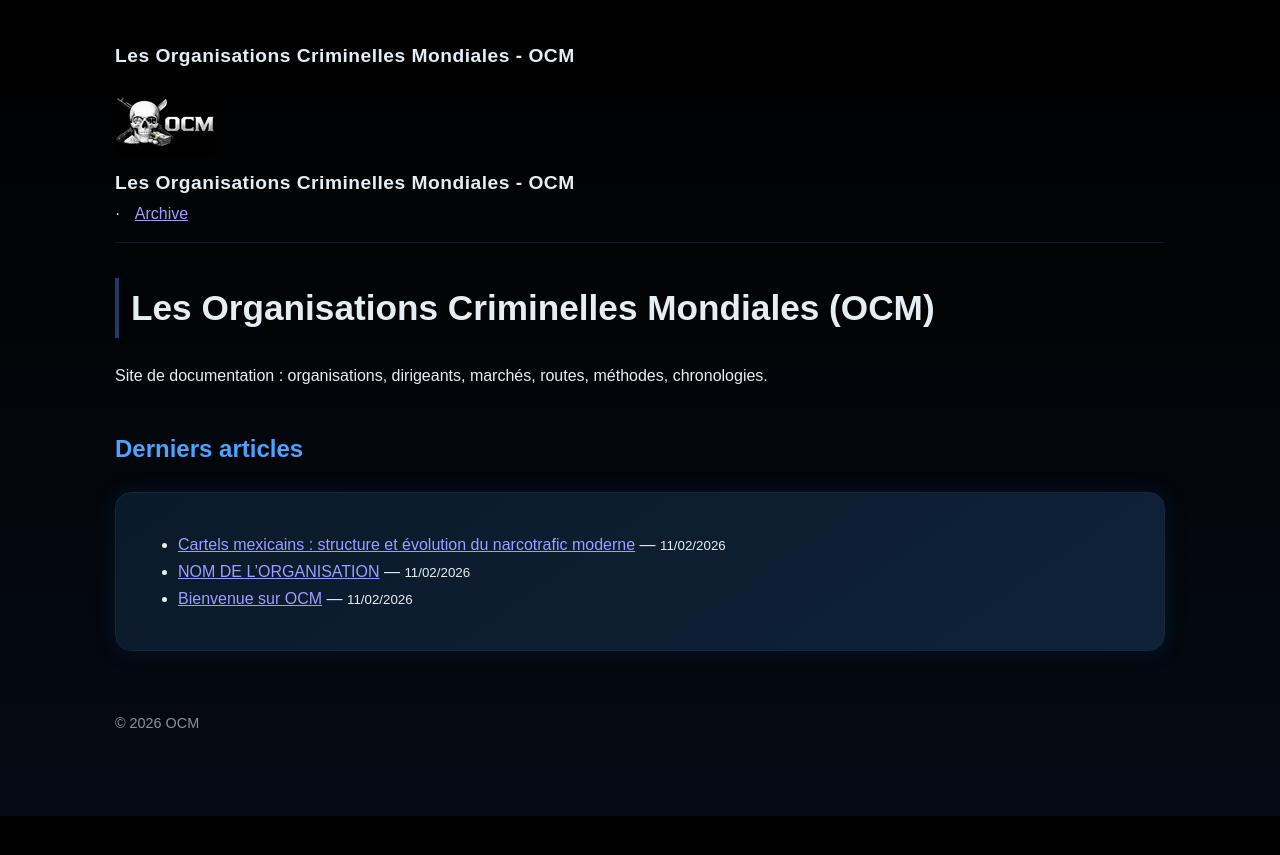
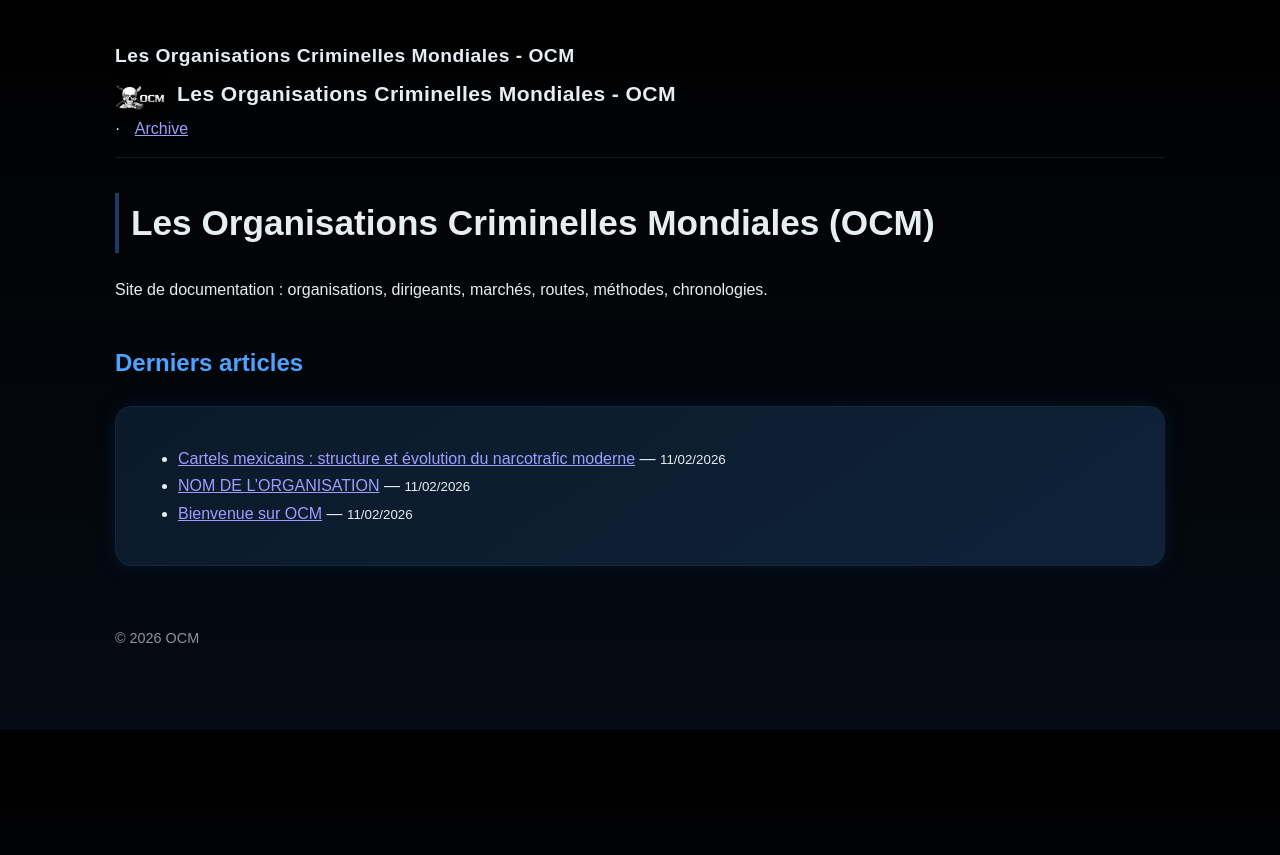
Before and after one commit to GEF67600/ocm, a Jekyll site: the page built from index.md, in a window 1280 px wide. Shown: the top 855 px of the page. Built offline with Jekyll 4.4.1, drawn with Linux system fonts in a browser that asks for light colours.

Commit message:
Add logo and brand styles to CSS

```diff
--- a/assets/css/style.css
+++ b/assets/css/style.css
@@ -84,3 +84,20 @@ h2{
   opacity:.6;
   font-size:.9em;
 }
+.logo{
+  width:50px;           /* ajuste si tu veux plus grand */
+  height:auto;
+  display:block;
+}
+
+.brand{
+  display:flex;
+  align-items:center;
+  gap:12px;
+}
+
+.brand-text{
+  font-weight:700;
+  font-size:1.1em;
+  letter-spacing:.4px;
+}
```
